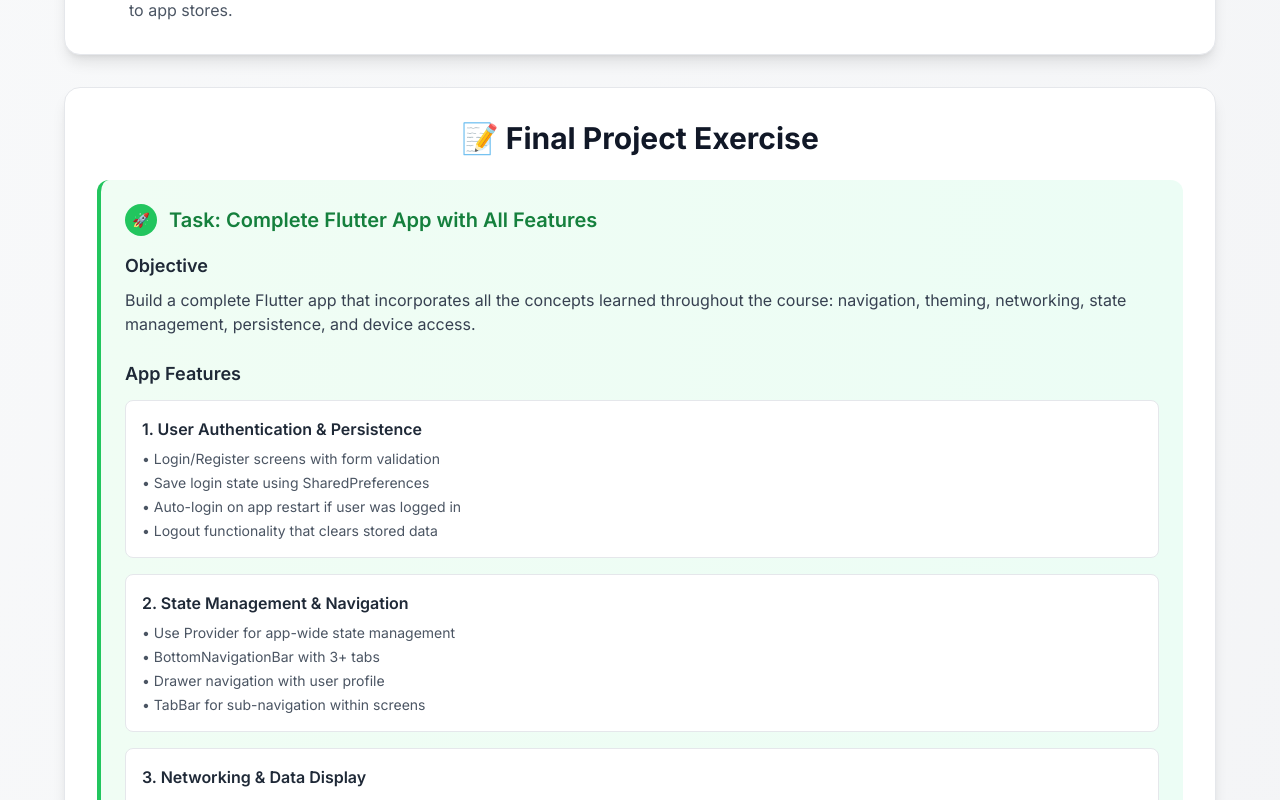
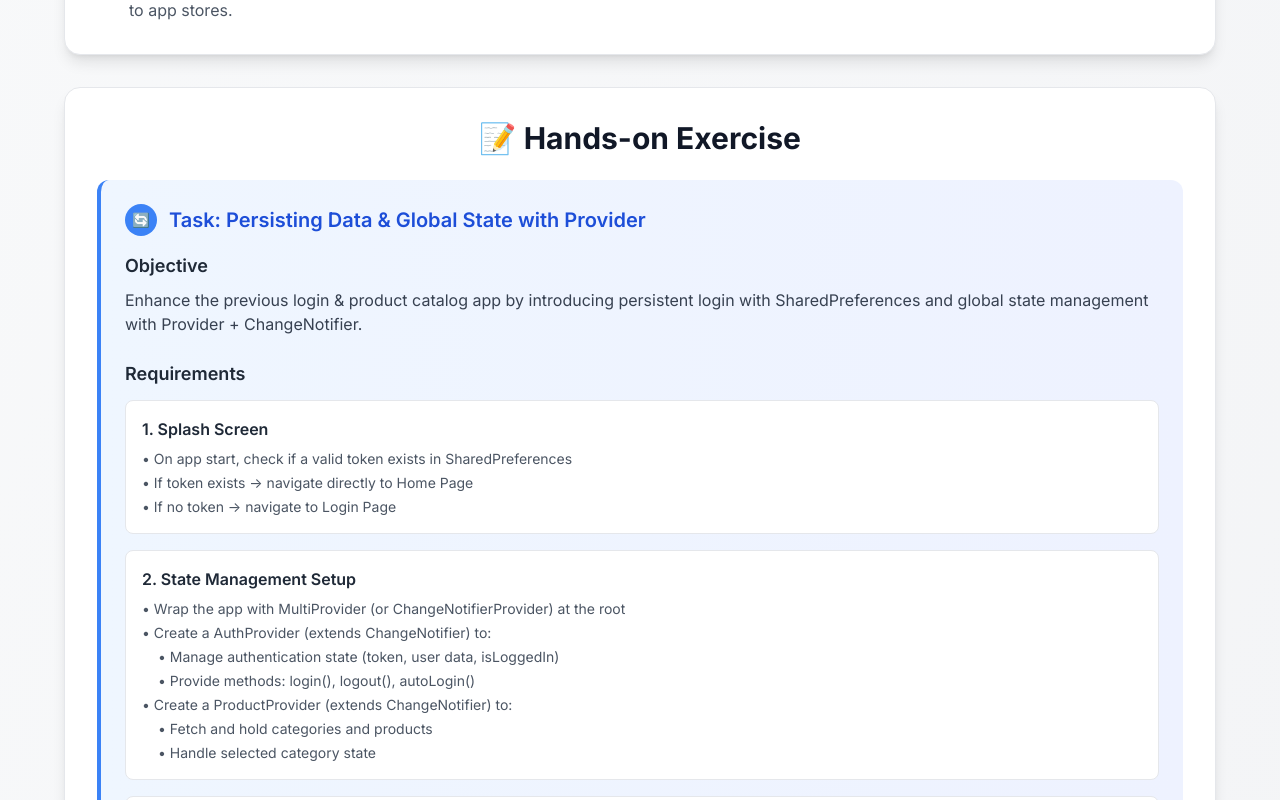
Before and after one commit to AbdelrahmanH161/flutter_course, a React (Vite) app: page /day8 in a window 1280 px wide. Shown: the part 2000-2800 px from the top of the page. Built offline with nearby package versions, Linux system fonts and the light colour scheme.

Commit message:
Revise Day 8 page to update hands-on exercise title and task descriptions; enhance requirements for persistent login and global state management, and improve example flow for user interactions.

```diff
--- a/src/pages/day8.tsx
+++ b/src/pages/day8.tsx
@@ -1009,17 +1009,17 @@ const Day8 = () => {
 								viewport={{ once: true }}
 								className='bg-white dark:bg-gray-800 rounded-2xl shadow-lg border border-gray-200 dark:border-gray-700 p-8 mt-8'>
 								<h3 className='text-3xl font-bold text-gray-900 dark:text-white mb-6 text-center'>
-									📝 Final Project Exercise
+									📝 Hands-on Exercise
 								</h3>
 
-								{/* Complete App with All Features Task */}
-								<div className='bg-gradient-to-r from-green-50 to-emerald-50 dark:from-green-900/20 dark:to-emerald-900/20 rounded-xl p-6 border-l-4 border-green-500'>
+								{/* Persisting Data & Global State with Provider Task */}
+								<div className='bg-gradient-to-r from-blue-50 to-indigo-50 dark:from-blue-900/20 dark:to-indigo-900/20 rounded-xl p-6 border-l-4 border-blue-500'>
 									<div className='flex items-center gap-3 mb-4'>
-										<div className='w-8 h-8 bg-green-500 rounded-full flex items-center justify-center text-white font-bold text-sm'>
-											🚀
+										<div className='w-8 h-8 bg-blue-500 rounded-full flex items-center justify-center text-white font-bold text-sm'>
+											🔄
 										</div>
-										<h5 className='text-xl font-semibold text-green-700 dark:text-green-300'>
-											Task: Complete Flutter App with All Features
+										<h5 className='text-xl font-semibold text-blue-700 dark:text-blue-300'>
+											Task: Persisting Data & Global State with Provider
 										</h5>
 									</div>
 
@@ -1028,85 +1028,97 @@ const Day8 = () => {
 											Objective
 										</h6>
 										<p className='text-gray-700 dark:text-gray-300'>
-											Build a complete Flutter app that incorporates all the
-											concepts learned throughout the course: navigation,
-											theming, networking, state management, persistence, and
-											device access.
+											Enhance the previous login & product catalog app by
+											introducing persistent login with SharedPreferences and
+											global state management with Provider + ChangeNotifier.
 										</p>
 									</div>
 
 									<div className='mb-6'>
 										<h6 className='font-semibold text-gray-800 dark:text-gray-200 mb-3 text-lg'>
-											App Features
+											Requirements
 										</h6>
 
 										<div className='space-y-4'>
 											<div className='bg-white dark:bg-gray-700 rounded-lg p-4 border border-gray-200 dark:border-gray-600'>
 												<h6 className='font-semibold text-gray-800 dark:text-gray-200 mb-2 block'>
-													1. User Authentication & Persistence
+													1. Splash Screen
 												</h6>
 												<ul className='text-sm text-gray-600 dark:text-gray-300 space-y-1'>
-													<li>• Login/Register screens with form validation</li>
-													<li>• Save login state using SharedPreferences</li>
 													<li>
-														• Auto-login on app restart if user was logged in
+														• On app start, check if a valid token exists in
+														SharedPreferences
 													</li>
 													<li>
-														• Logout functionality that clears stored data
+														• If token exists → navigate directly to Home Page
+													</li>
+													<li>• If no token → navigate to Login Page</li>
+												</ul>
+											</div>
+
+											<div className='bg-white dark:bg-gray-700 rounded-lg p-4 border border-gray-200 dark:border-gray-600'>
+												<h6 className='font-semibold text-gray-800 dark:text-gray-200 mb-2 block'>
+													2. State Management Setup
+												</h6>
+												<ul className='text-sm text-gray-600 dark:text-gray-300 space-y-1'>
+													<li>
+														• Wrap the app with MultiProvider (or
+														ChangeNotifierProvider) at the root
+													</li>
+													<li>
+														• Create a AuthProvider (extends ChangeNotifier) to:
+													</li>
+													<li className='ml-4'>
+														• Manage authentication state (token, user data,
+														isLoggedIn)
+													</li>
+													<li className='ml-4'>
+														• Provide methods: login(), logout(), autoLogin()
+													</li>
+													<li>
+														• Create a ProductProvider (extends ChangeNotifier)
+														to:
+													</li>
+													<li className='ml-4'>
+														• Fetch and hold categories and products
+													</li>
+													<li className='ml-4'>
+														• Handle selected category state
 													</li>
 												</ul>
 											</div>
 
 											<div className='bg-white dark:bg-gray-700 rounded-lg p-4 border border-gray-200 dark:border-gray-600'>
 												<h6 className='font-semibold text-gray-800 dark:text-gray-200 mb-2 block'>
-													2. State Management & Navigation
+													3. Login Page
 												</h6>
 												<ul className='text-sm text-gray-600 dark:text-gray-300 space-y-1'>
-													<li>• Use Provider for app-wide state management</li>
-													<li>• BottomNavigationBar with 3+ tabs</li>
-													<li>• Drawer navigation with user profile</li>
-													<li>• TabBar for sub-navigation within screens</li>
+													<li>• On successful login:</li>
+													<li className='ml-4'>
+														• Store the token using SharedPreferences
+													</li>
+													<li className='ml-4'>• Update AuthProvider state</li>
+													<li className='ml-4'>• Navigate to Home Page</li>
 												</ul>
 											</div>
 
 											<div className='bg-white dark:bg-gray-700 rounded-lg p-4 border border-gray-200 dark:border-gray-600'>
 												<h6 className='font-semibold text-gray-800 dark:text-gray-200 mb-2 block'>
-													3. Networking & Data Display
+													4. Home Page
 												</h6>
 												<ul className='text-sm text-gray-600 dark:text-gray-300 space-y-1'>
 													<li>
-														• Fetch data from APIs (users, posts, products)
+														• Fetch categories and products using
+														ProductProvider
 													</li>
 													<li>
-														• Display data in ListView/GridView with custom
-														cards
+														• Use Consumer or Selector to listen for state
+														updates
 													</li>
-													<li>• Handle loading states and error messages</li>
-													<li>• Implement pull-to-refresh functionality</li>
-												</ul>
-											</div>
-
-											<div className='bg-white dark:bg-gray-700 rounded-lg p-4 border border-gray-200 dark:border-gray-600'>
-												<h6 className='font-semibold text-gray-800 dark:text-gray-200 mb-2 block'>
-													4. Device Access & Media
-												</h6>
-												<ul className='text-sm text-gray-600 dark:text-gray-300 space-y-1'>
-													<li>• Image picker for profile pictures</li>
-													<li>• Camera access for taking photos</li>
-													<li>• Permission handling for device resources</li>
-													<li>• Display selected images in the app</li>
-												</ul>
-											</div>
-
-											<div className='bg-white dark:bg-gray-700 rounded-lg p-4 border border-gray-200 dark:border-gray-600'>
-												<h6 className='font-semibold text-gray-800 dark:text-gray-200 mb-2 block'>
-													5. Theming & UI Polish
-												</h6>
-												<ul className='text-sm text-gray-600 dark:text-gray-300 space-y-1'>
-													<li>• Consistent app theming with ThemeData</li>
-													<li>• Dark/Light theme support</li>
-													<li>• Custom colors and typography</li>
-													<li>• Smooth animations and transitions</li>
+													<li>• Add Logout in Drawer:</li>
+													<li className='ml-4'>• Clear SharedPreferences</li>
+													<li className='ml-4'>• Reset AuthProvider state</li>
+													<li className='ml-4'>• Navigate to Login Page</li>
 												</ul>
 											</div>
 										</div>
@@ -1114,18 +1126,24 @@ const Day8 = () => {
 
 									<div className='mb-6'>
 										<h6 className='font-semibold text-gray-800 dark:text-gray-200 mb-2 text-lg'>
-											Technical Requirements
+											Example Flow
 										</h6>
 										<div className='bg-white dark:bg-gray-700 rounded-lg p-4 border border-gray-200 dark:border-gray-600'>
 											<ul className='text-sm text-gray-600 dark:text-gray-300 space-y-1'>
 												<li>
-													• Use proper folder structure and code organization
+													• User opens app → Splash checks SharedPreferences
 												</li>
-												<li>• Implement error handling throughout the app</li>
-												<li>• Add loading indicators for async operations</li>
-												<li>• Follow Flutter best practices and conventions</li>
 												<li>
-													• Test the app on both Android and iOS (if possible)
+													• If token found → auto login via AuthProvider → Home
+													Page
+												</li>
+												<li>• Else → Login Page</li>
+												<li>
+													• User logs in → token saved in SharedPreferences →
+													navigates Home
+												</li>
+												<li>
+													• User logs out → token removed → back to Login Page
 												</li>
 											</ul>
 										</div>
@@ -1133,17 +1151,23 @@ const Day8 = () => {
 
 									<div>
 										<h6 className='font-semibold text-gray-800 dark:text-gray-200 mb-2 text-lg'>
-											🎯 Bonus Challenges
+											👉 Bonus Challenge
 										</h6>
 										<div className='bg-gradient-to-r from-purple-50 to-indigo-50 dark:from-purple-900/20 dark:to-indigo-900/20 rounded-lg p-4 border border-purple-200 dark:border-purple-700'>
 											<ul className='text-sm text-gray-600 dark:text-gray-300 space-y-1'>
-												<li>• Add search functionality for your data</li>
-												<li>• Implement local database with SQLite</li>
-												<li>• Add push notifications</li>
 												<li>
-													• Create a settings screen with user preferences
+													• Add a rememberMe checkbox on login (store
+													credentials in SharedPreferences if checked)
 												</li>
-												<li>• Build and test a release APK</li>
+												<li>
+													• Persist selected category in SharedPreferences and
+													auto-select it on next app start
+												</li>
+												<li>
+													• Add a "Dark Mode" toggle in Settings (save
+													preference in SharedPreferences + apply with
+													ChangeNotifier)
+												</li>
 											</ul>
 										</div>
 									</div>
```
